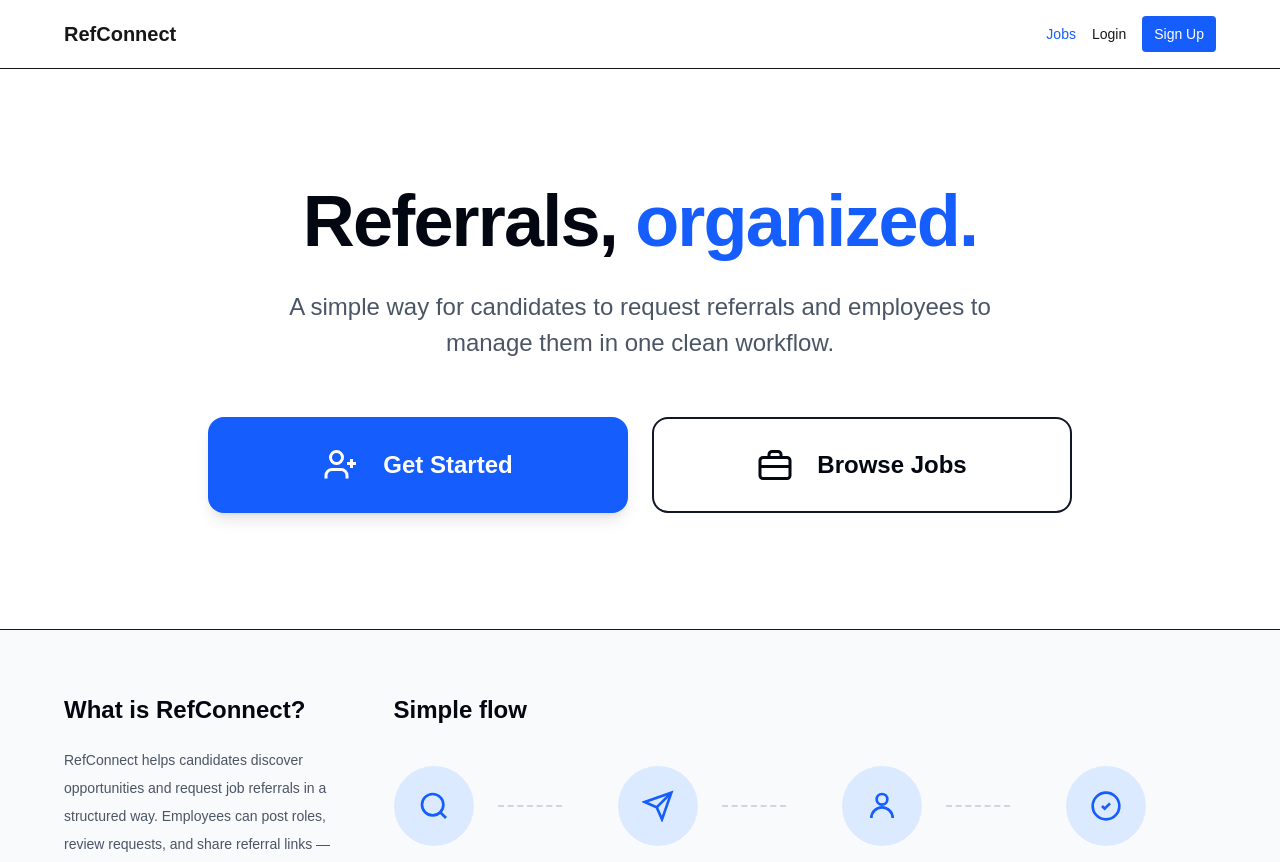
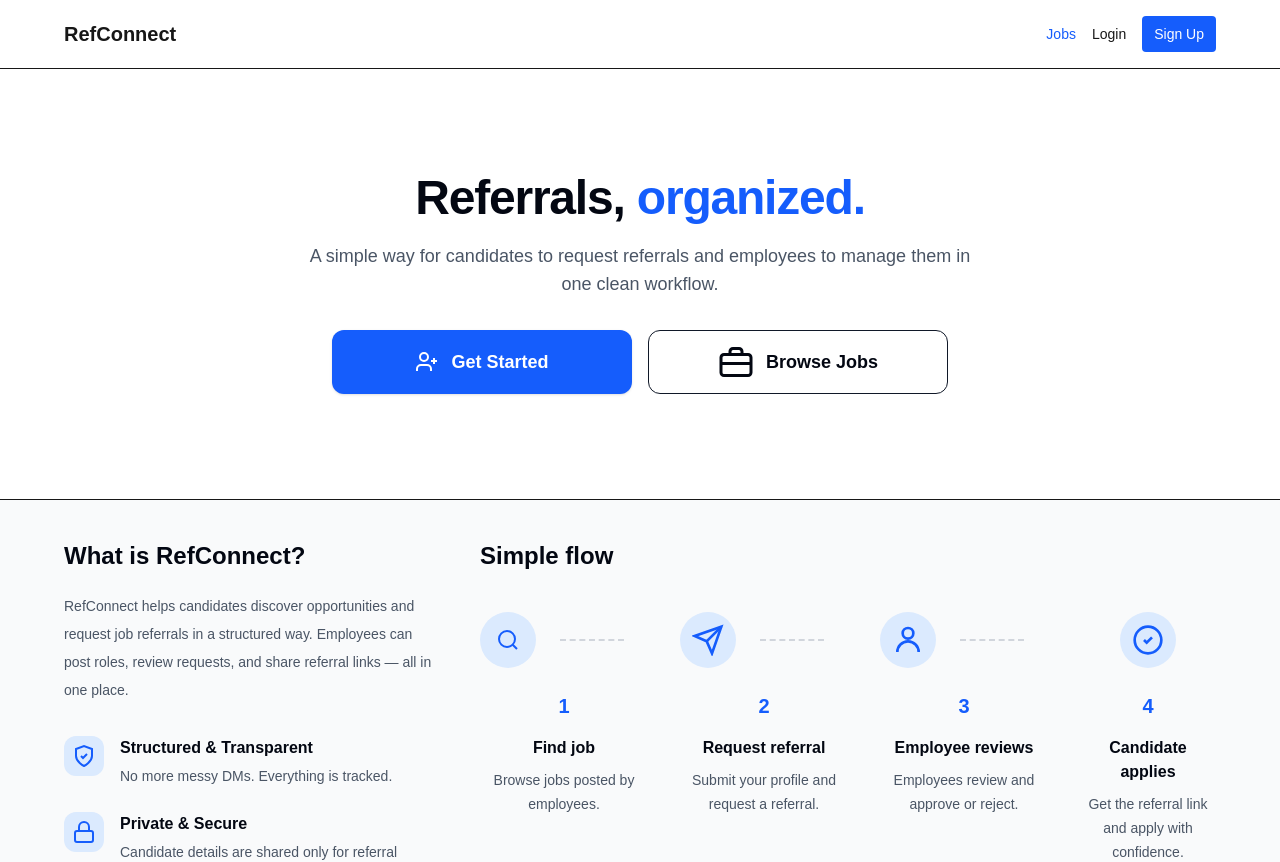
Before and after one commit to Prithvi2050/Refconnect, a Next.js app: page / in a window 1280 px wide. Shown: the top 862 px of the page. Built offline with nearby package versions, Linux system fonts and the light colour scheme.

Commit message:
Update2 landing page design

```diff
--- a/app/page.tsx
+++ b/app/page.tsx
@@ -3,7 +3,7 @@ import Link from "next/link";
 function UserPlusIcon() {
   return (
     <svg
-      className="h-9 w-9"
+      className="h-6 w-6"
       viewBox="0 0 24 24"
       fill="none"
       stroke="currentColor"
@@ -36,7 +36,7 @@ function BriefcaseIcon() {
 function SearchIcon() {
   return (
     <svg
-      className="h-8 w-8"
+      className="h-6 w-6"
       viewBox="0 0 24 24"
       fill="none"
       stroke="currentColor"
@@ -153,21 +153,21 @@ const flowSteps = [
 export default function Home() {
   return (
     <main className="min-h-screen bg-white">
-      <section className="mx-auto flex min-h-[560px] max-w-6xl flex-col items-center justify-center px-6 py-20 text-center">
-        <h1 className="text-5xl font-extrabold tracking-tight text-gray-950 md:text-7xl">
+      <section className="mx-auto flex min-h-[430px] max-w-6xl flex-col items-center justify-center px-6 py-12 text-center">
+        <h1 className="text-4xl font-extrabold tracking-tight text-gray-950 md:text-5xl">
           Referrals,{" "}
           <span className="text-blue-600">organized.</span>
         </h1>
 
-        <p className="mx-auto mt-8 max-w-3xl text-xl leading-9 text-gray-600 md:text-2xl">
+        <p className="mx-auto mt-5 max-w-2xl text-base leading-7 text-gray-600 md:text-lg">
           A simple way for candidates to request referrals and employees to
           manage them in one clean workflow.
         </p>
 
-        <div className="mt-14 flex w-full max-w-4xl flex-col items-center justify-center gap-6 md:flex-row">
+       <div className="mt-8 flex w-full max-w-2xl flex-col items-center justify-center gap-4 md:flex-row">
           <Link
             href="/auth/signup"
-            className="flex h-24 w-full items-center justify-center gap-6 rounded-2xl bg-blue-600 px-8 text-2xl font-bold text-white shadow-lg hover:bg-blue-700 md:w-[420px]"
+            className="flex h-16 w-full items-center justify-center gap-3 rounded-xl bg-blue-600 px-6 text-lg font-semibold text-white shadow-sm hover:bg-blue-700 md:w-[300px]"
           >
             <UserPlusIcon />
             Get Started
@@ -175,7 +175,7 @@ export default function Home() {
 
           <Link
             href="/jobs"
-            className="flex h-24 w-full items-center justify-center gap-6 rounded-2xl border-2 border-gray-900 bg-white px-8 text-2xl font-bold text-gray-950 hover:bg-gray-50 md:w-[420px]"
+            className="flex h-16 w-full items-center justify-center gap-3 rounded-xl border border-gray-900 bg-white px-6 text-lg font-semibold text-gray-950 hover:bg-gray-50 md:w-[300px]"
           >
             <BriefcaseIcon />
             Browse Jobs
@@ -183,7 +183,7 @@ export default function Home() {
         </div>
       </section>
 
-      <section className="border-t bg-gray-50 px-6 py-16">
+      <section className="border-t bg-gray-50 px-6 py-10">
         <div className="mx-auto grid max-w-6xl gap-12 lg:grid-cols-[0.8fr_1.6fr]">
           <div>
             <h2 className="text-2xl font-bold text-gray-950">
@@ -236,7 +236,7 @@ export default function Home() {
               {flowSteps.map((step, index) => (
                 <div key={step.number} className="flex flex-1 flex-col items-center text-center">
                   <div className="flex items-center">
-                    <div className="flex h-20 w-20 items-center justify-center rounded-full bg-blue-100 text-blue-600">
+                    <div className="flex h-14 w-14 items-center justify-center rounded-full bg-blue-100 text-blue-600">
                       {step.icon}
                     </div>
 
```
